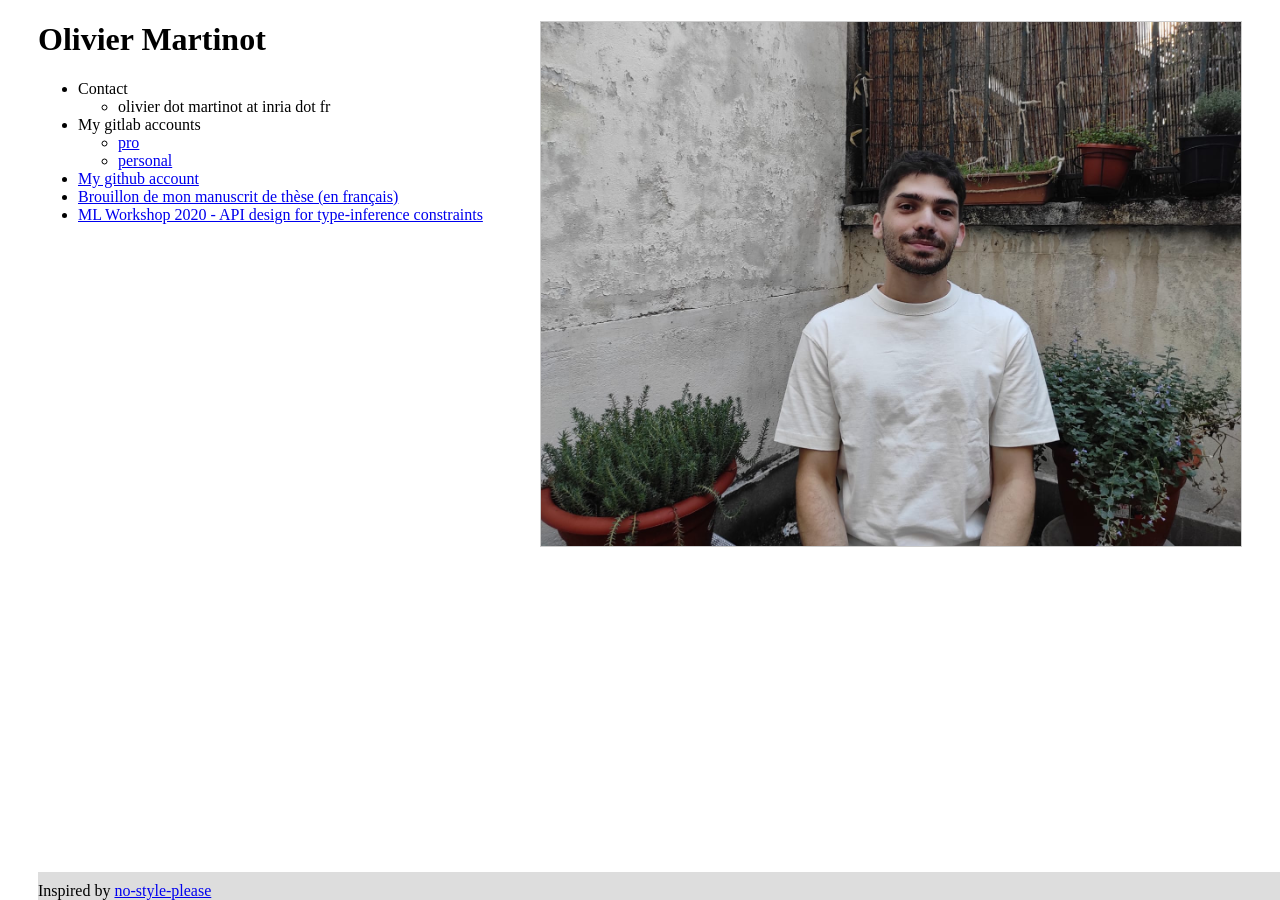
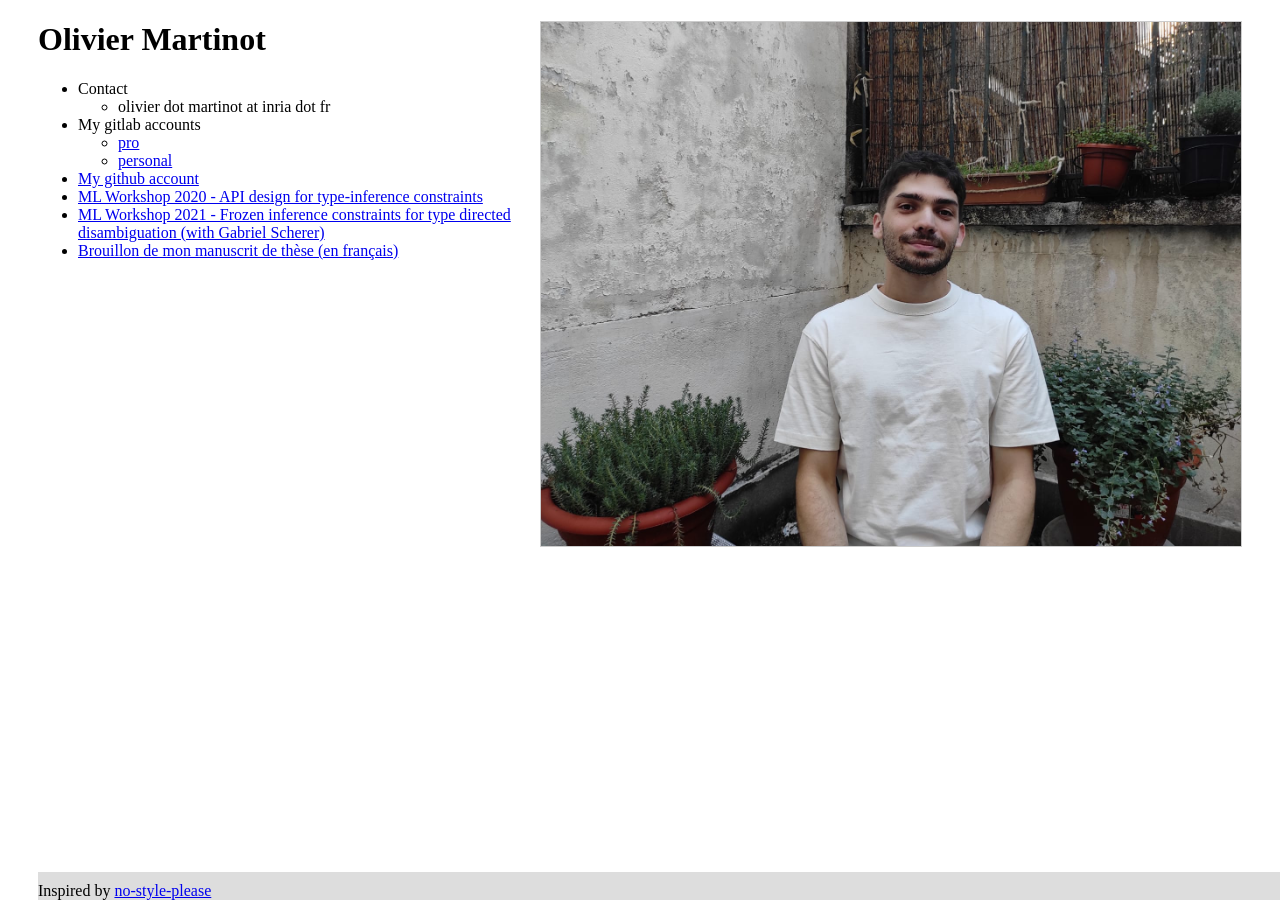
Before and after one commit to O-Olivier/website, a Jekyll site: the page built from index.md, in a window 1280 px wide. Built offline with Jekyll 4.4.1, drawn with Linux system fonts in a browser that asks for light colours.

```diff
--- a/_data/menu.yml
+++ b/_data/menu.yml
@@ -13,7 +13,9 @@ entries:
         url: https://framagit.org/O_Olivier
   - title: My github account
     url: https://github.com/olivier-martinot
-  - title: Brouillon de mon manuscrit de thèse (en français)
-    url: /static/manuscrit.pdf"
   - title: ML Workshop 2020 - API design for type-inference constraints
     url: https://icfp20.sigplan.org/details/mlfamilyworkshop-2020-papers/2/Quantified-Applicatives-API-design-for-type-inference-constraints
+  - title: ML Workshop 2021 - Frozen inference constraints for type directed disambiguation (with Gabriel Scherer)
+    url: https://icfp21.sigplan.org/details/mlfamilyworkshop-2021-papers/10/Frozen-inference-constraints-for-type-directed-disambiguation
+  - title: Brouillon de mon manuscrit de thèse (en français)
+    url: /static/manuscrit.pdf
```
Also changed, not shown: static/rapport.md (deleted, +0 -57 lines), 2 other files.
